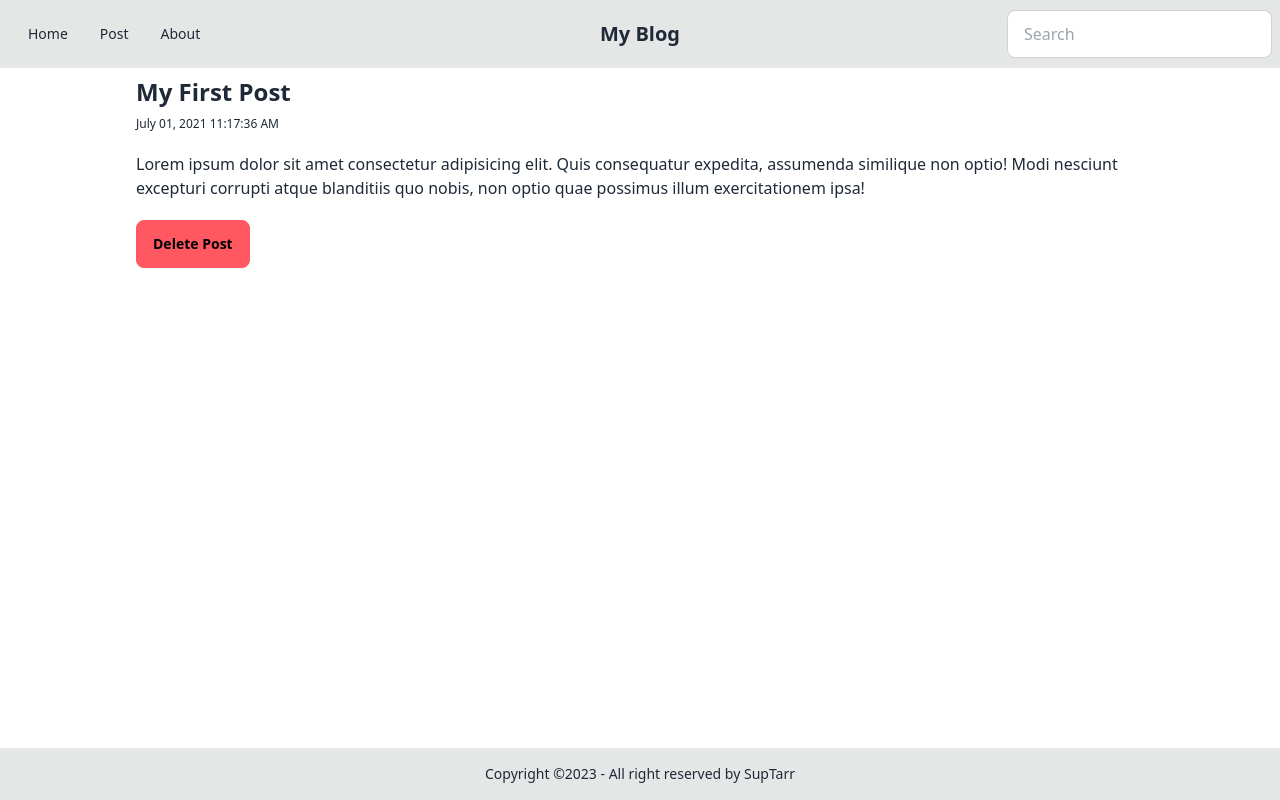
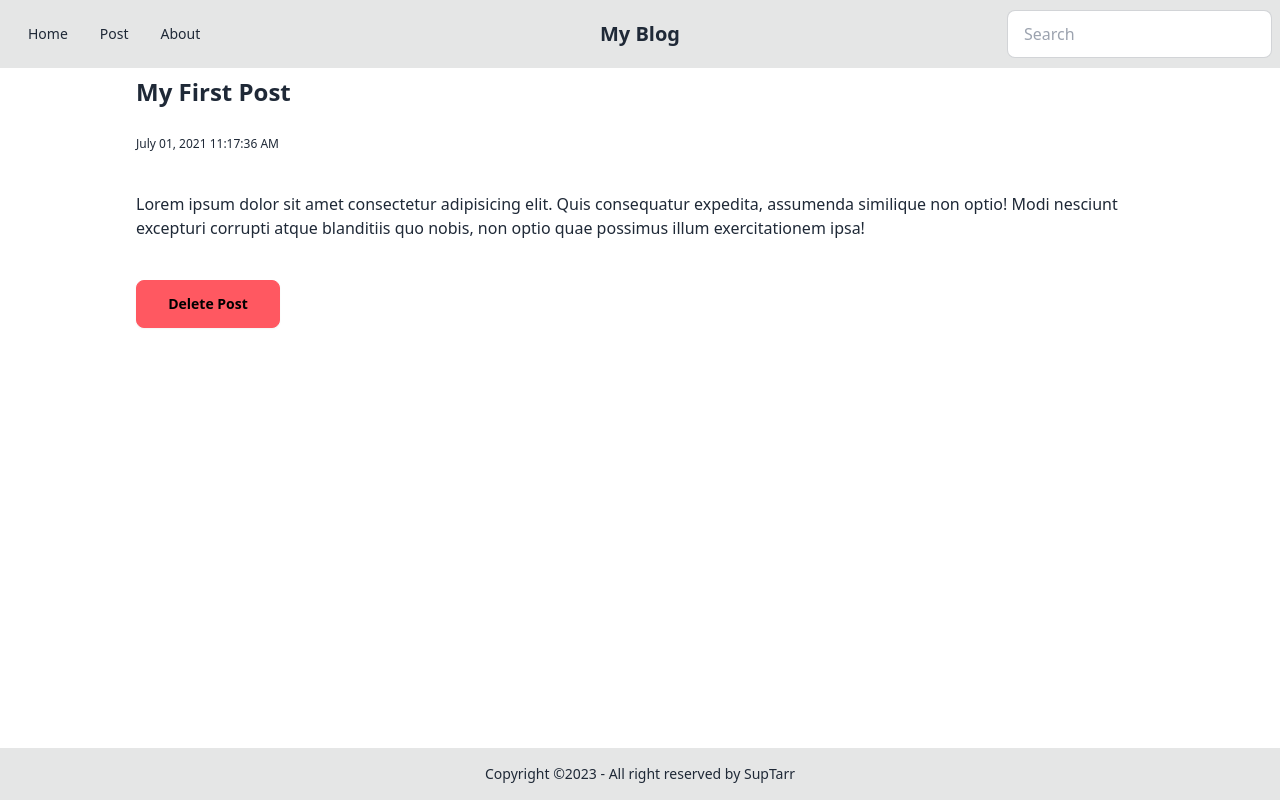
Before and after one commit to SupTarr/my-blog, a React (Vite) app: page /post/1 in a window 1280 px wide. Built offline with nearby package versions, Linux system fonts and the light colour scheme.

Commit message:
feat: add container style to page post

```diff
--- a/src/pages/PagePost.tsx
+++ b/src/pages/PagePost.tsx
@@ -12,14 +12,14 @@ const PagePost = ({ posts, handleDelete }: PropsType) => {
   const post = posts.find((post) => post.id.toString() === id);
 
   return (
-    <main className="mx-auto w-full max-w-screen-lg p-2">
+    <main className="mx-auto flex w-full max-w-screen-lg flex-col flex-wrap content-center gap-5 p-2">
       {post ? (
         <>
           <h1 className="mb-2 text-2xl font-semibold">{post.title}</h1>
           <p className="mb-5 text-xs">{post.datetime}</p>
           <p className="mb-5">{post.body}</p>
           <button
-            className="btn btn-error"
+            className="btn btn-error max-w-36"
             onClick={() => handleDelete(post.id)}
           >
             Delete Post
```
